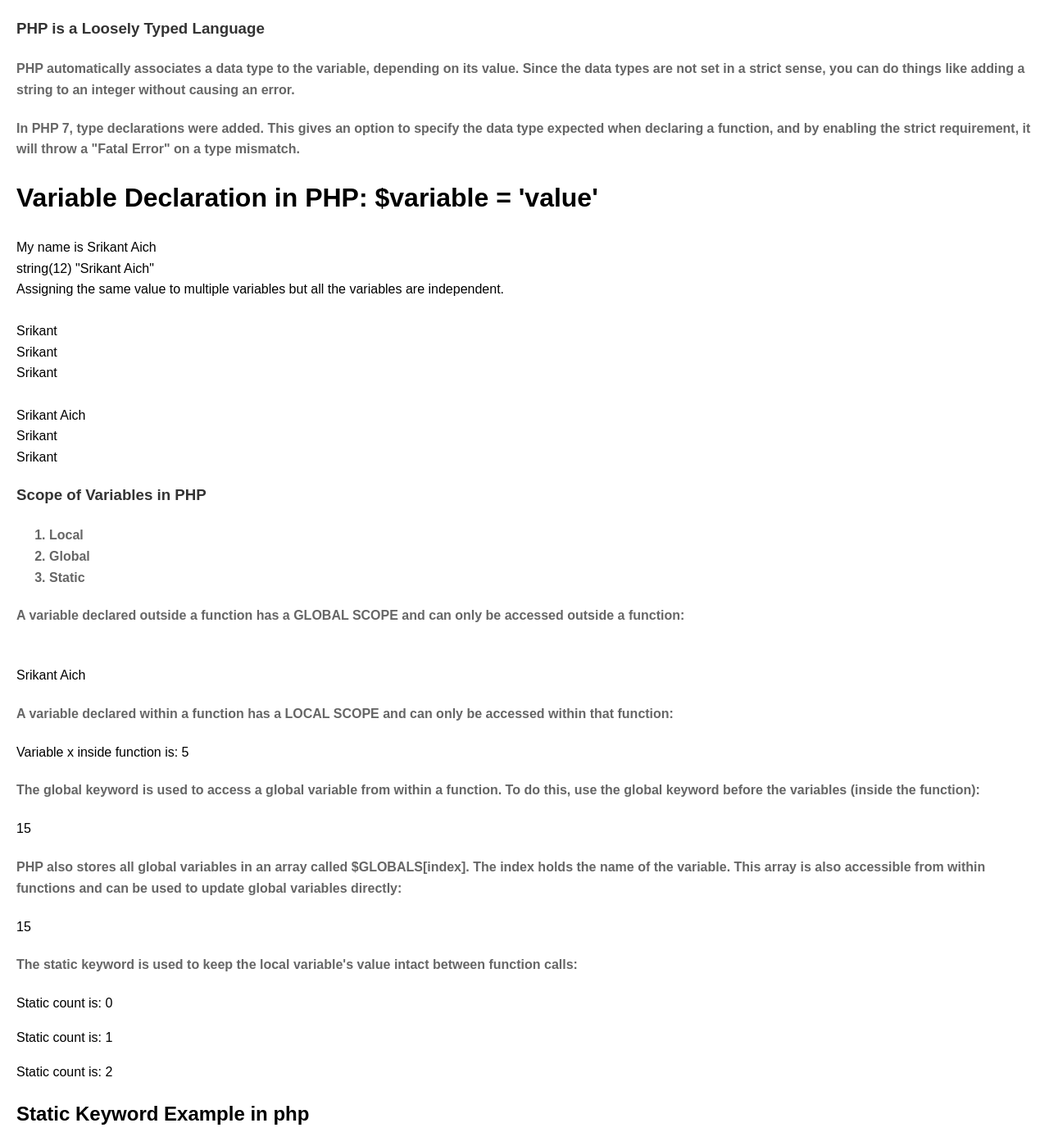
After one commit to SrikantAich/PHP, a PHP site: page /2variables.php in a window 1280 px wide. The commit adds this page. Shown: the whole page at 82% size. Run offline with PHP 8.4, Linux system fonts and the light colour scheme.

Commit message:
variables and more

```diff
--- /dev/null
+++ b/2variables.php
@@ -0,0 +1,132 @@
+<!DOCTYPE html>
+<html lang="en">
+
+<head>
+    <meta charset="UTF-8">
+    <meta name="viewport" content="width=device-width, initial-scale=1.0">
+    <title>Variables in PHP</title>
+    <style>
+        body {
+            font-family: Arial, sans-serif;
+            line-height: 1.6;
+            margin: 20px;
+        }
+        h3 {
+            color: #333;
+        }
+        h4 {
+            color: #666;
+        }
+        pre {
+            background-color: #f4f4f4;
+            padding: 10px;
+            border: 1px solid #ddd;
+            overflow: auto;
+        }
+    </style>
+</head>
+
+<body>
+    <h3 >PHP is a Loosely Typed Language</h3>
+    <h4>PHP automatically associates a data type to the variable, depending on its value. Since the data types are not set in a strict sense, you can do things like adding a string to an integer without causing an error.</h4>
+    <h4>In PHP 7, type declarations were added. This gives an option to specify the data type expected when declaring a function, and by enabling the strict requirement, it will throw a "Fatal Error" on a type mismatch.</h4>
+
+    <?php
+    // Displaying how to declare variables in PHP
+    echo "<h1>Variable Declaration in PHP: \$variable = 'value'</h1>"; // use backslash to escape the special character
+    $name = 'Srikant Aich';
+    echo "My name is $name<br>";
+
+    // Using var_dump() to display the data type and value of the variable
+    var_dump($name);
+
+    // Assigning the same value to multiple variables
+    $name = $name1 = $name2 = 'Srikant';
+    echo "<br>Assigning the same value to multiple variables but all the variables are independent.<br>";
+    echo "<br>$name<br>$name1<br>$name2<br>";
+
+    // Changing the value of one variable
+    $name = "Srikant Aich";
+    echo "<br>$name<br>$name1<br>$name2<br>";
+    ?>
+
+    <h3>Scope of Variables in PHP</h3>
+    <h4>
+        <ol>
+            <li>Local</li>
+            <li>Global</li>
+            <li>Static</li>
+        </ol>
+    </h4>
+
+    <h4>A variable declared outside a function has a GLOBAL SCOPE and can only be accessed outside a function:</h4>
+    <?php
+    $name = "Srikant Aich"; // global variable
+
+    function myname() {
+        // Attempting to access a global variable inside a function will cause an error
+        // echo "Variable is not accessible inside the function: $name (global variable is only accessible outside the function hence error)";
+    }
+
+    myname();
+    echo "<br>$name<br>"; // this will print the global variable as it is accessible outside the function
+    ?>
+
+    <h4>A variable declared within a function has a LOCAL SCOPE and can only be accessed within that function:</h4>
+    <?php
+    function myTest() {
+        $x = 5; // local scope
+        echo "<p>Variable x inside function is: $x</p>";
+    }
+    myTest();
+
+    // using x outside the function will generate an error
+    // echo "<p>Variable x outside function is: $x</p>";
+    ?>
+
+    <h4>The global keyword is used to access a global variable from within a function. To do this, use the global keyword before the variables (inside the function):</h4>
+    <?php
+    $p = 5;
+    $q = 10;
+
+    function myTest1() {
+        // Accessing global variables using the global keyword
+        global $p, $q;
+        $p = $p + $q;
+    }
+
+    myTest1();
+    echo $p;
+    ?>
+
+    <h4>PHP also stores all global variables in an array called $GLOBALS[index]. The index holds the name of the variable. This array is also accessible from within functions and can be used to update global variables directly:</h4>
+    <?php
+    $p = 5;
+    $q = 10;
+
+    function myTest2() {
+        // Accessing global variables using the $GLOBALS array
+        $GLOBALS['p'] = $GLOBALS['p'] + $GLOBALS['q'];
+    }
+
+    myTest2();
+    echo $p;
+    ?>
+
+    <h4>The static keyword is used to keep the local variable's value intact between function calls:</h4>
+    <?php
+    function myStaticTest() {
+        static $count = 0; // static variable
+        echo "<p>Static count is: $count</p>";
+        $count++;
+    }
+
+    myStaticTest();
+    myStaticTest();
+    myStaticTest();
+    ?>
+
+    <h2>Static Keyword Example in php</h2>
+</body>
+
+</html>
--- /dev/null
+++ b/fiveserver.config.js
@@ -0,0 +1,4 @@
+module.exports = {
+
+    php: "C:\\xampp\\php\\php.exe"   // Windows
+  }
```
Also changed, not shown: 1helloWorld.php (added, +36 -0 lines), helloworld.php (+23 -4 lines), README.md (deleted).
